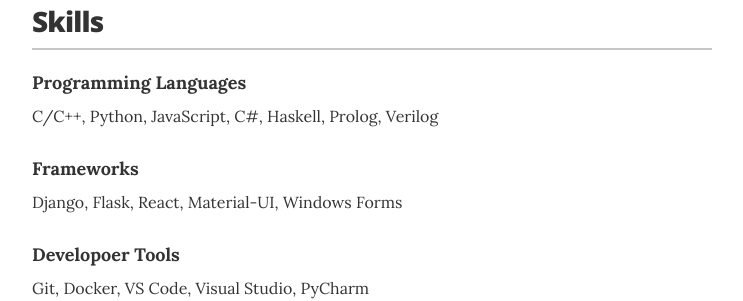
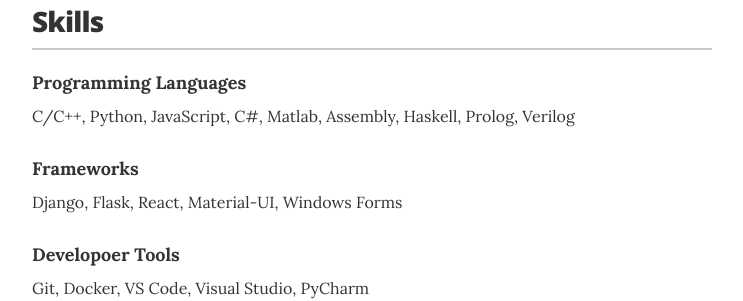
Before and after one commit to Akbro23/akbro23.github.io, a Jekyll site: the page built from index.html, in a window 1280 px wide. Shown: the part 1399-1700 px from the top of the page, without its empty margins (268-1011 px from the left). Built offline with Jekyll 4.4.1, drawn with Linux system fonts in a browser that asks for light colours.

Commit message:
Update skills.yml

```diff
--- a/_data/skills.yml
+++ b/_data/skills.yml
@@ -1,7 +1,7 @@
 # Skills
 # Organizational leadership
 - skill: Programming Languages
-  description: C/C++, Python, JavaScript, C#, Haskell, Prolog, Verilog
+  description: C/C++, Python, JavaScript, C#, Matlab, Assembly, Haskell, Prolog, Verilog
 
 # Frameworks
 - skill: Frameworks
```
